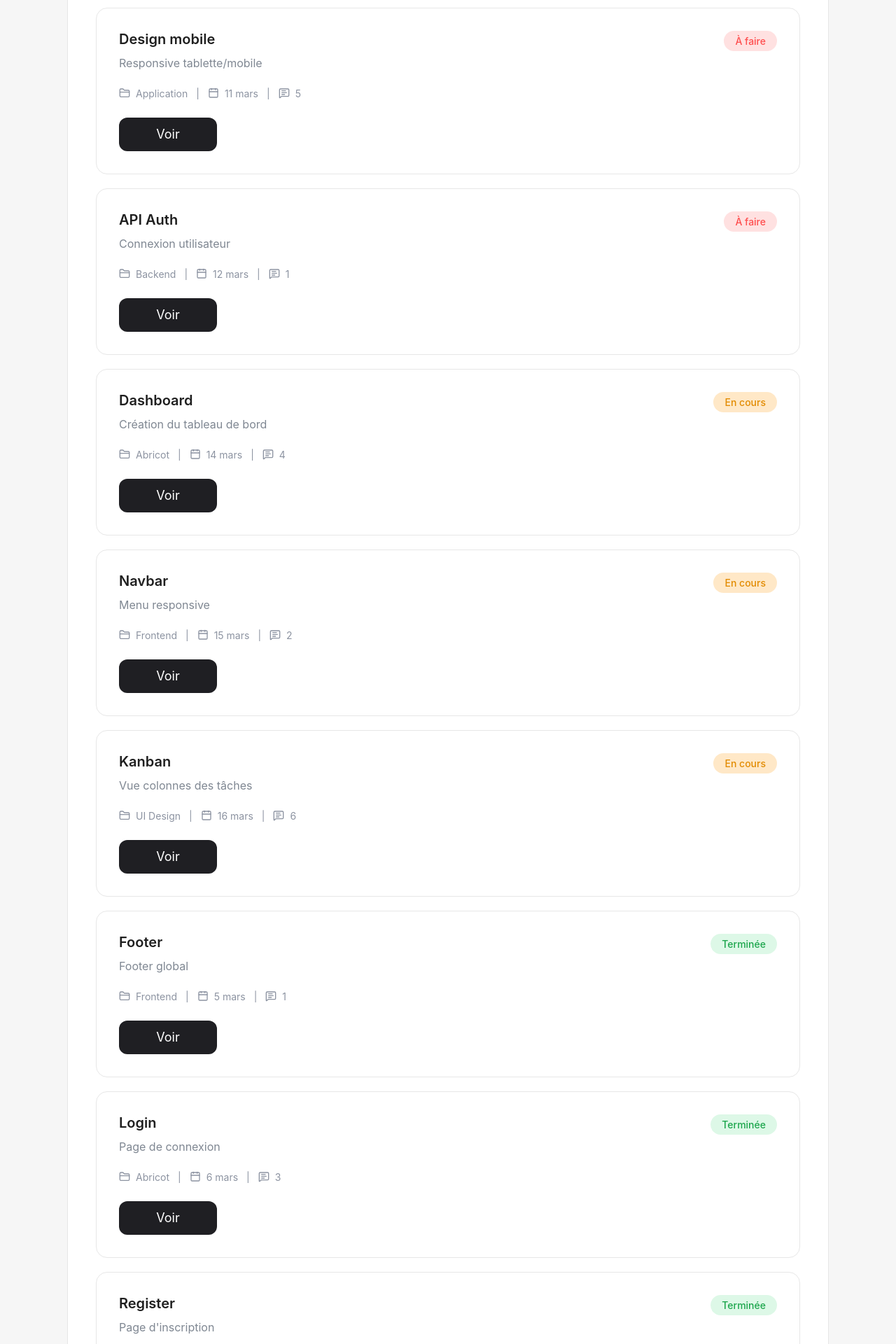
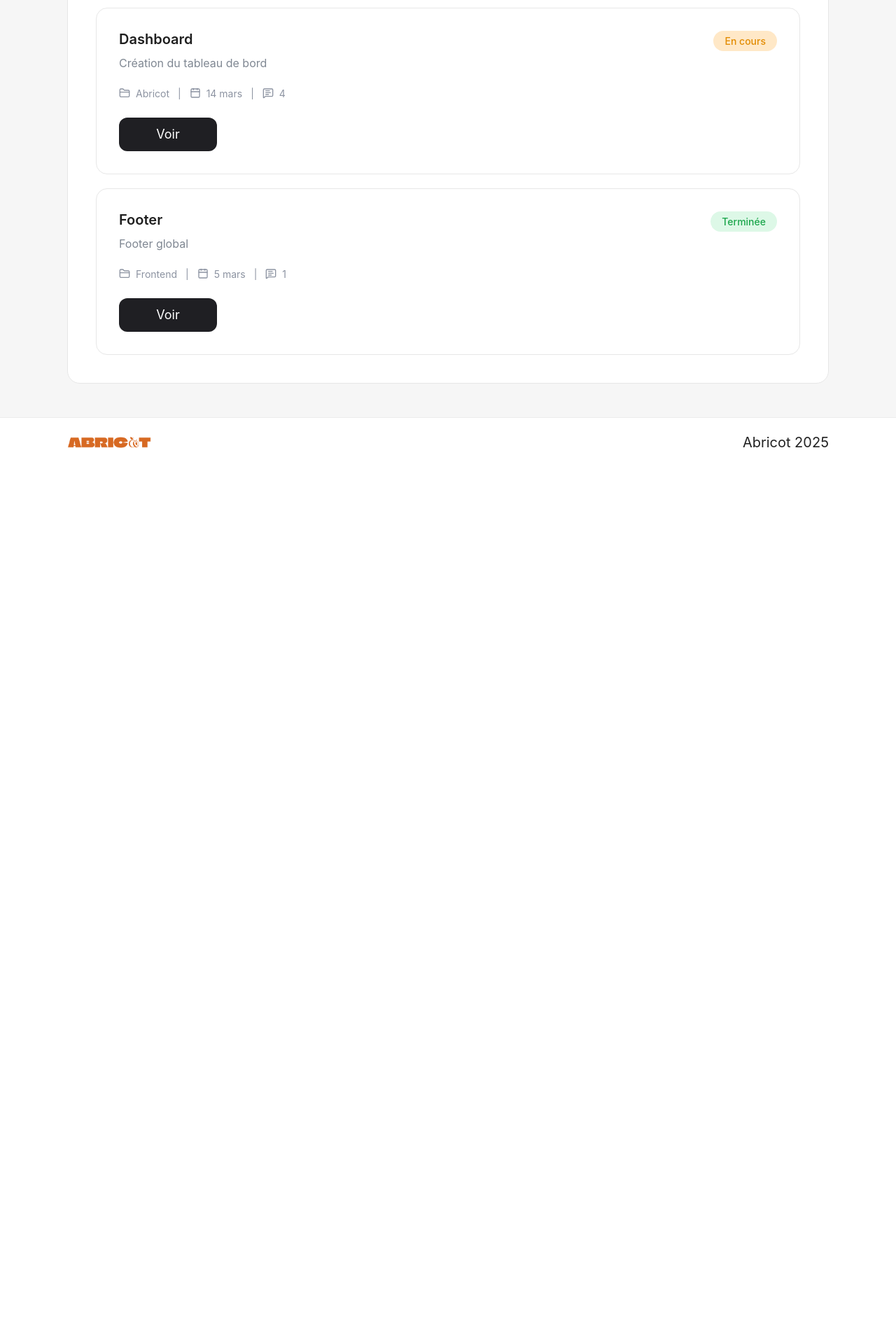
Before and after one commit to TomTrott/SaasAbricot, a React (Vite) app in the folder Frontend/: page /dashboard in a window 1280 px wide. Shown: the part 740-2660 px from the top of the page at 70% size. After the commit the page ends 1407 px from the top, so only its background shows below. Built offline with nearby package versions, Linux system fonts and the light colour scheme.

Commit message:
correction du bouton crée un projet et nettoyage de données mocker

```diff
--- a/Frontend/src/data/mockdata.ts
+++ b/Frontend/src/data/mockdata.ts
@@ -14,39 +14,8 @@ export const tasks = [
     project: "Site vitrine",
     comments: 2,
   },
-
   {
     id: "2",
-    title: "Design mobile",
-    description: "Responsive tablette/mobile",
-    status: "TODO",
-    priority: "MEDIUM",
-    dueDate: "2025-03-11",
-    createdAt: "2025-03-01",
-    updatedAt: "2025-03-01",
-    projectId: "project-1",
-    creatorId: "user-1",
-    project: "Application",
-    comments: 5,
-  },
-
-  {
-    id: "3",
-    title: "API Auth",
-    description: "Connexion utilisateur",
-    status: "TODO",
-    priority: "LOW",
-    dueDate: "2025-03-12",
-    createdAt: "2025-03-01",
-    updatedAt: "2025-03-01",
-    projectId: "project-2",
-    creatorId: "user-1",
-    project: "Backend",
-    comments: 1,
-  },
-
-  {
-    id: "4",
     title: "Dashboard",
     description: "Création du tableau de bord",
     status: "IN_PROGRESS",
@@ -59,39 +28,8 @@ export const tasks = [
     project: "Abricot",
     comments: 4,
   },
-
   {
-    id: "5",
-    title: "Navbar",
-    description: "Menu responsive",
-    status: "IN_PROGRESS",
-    priority: "MEDIUM",
-    dueDate: "2025-03-15",
-    createdAt: "2025-03-01",
-    updatedAt: "2025-03-01",
-    projectId: "project-3",
-    creatorId: "user-1",
-    project: "Frontend",
-    comments: 2,
-  },
-
-  {
-    id: "6",
-    title: "Kanban",
-    description: "Vue colonnes des tâches",
-    status: "IN_PROGRESS",
-    priority: "HIGH",
-    dueDate: "2025-03-16",
-    createdAt: "2025-03-01",
-    updatedAt: "2025-03-01",
-    projectId: "project-3",
-    creatorId: "user-1",
-    project: "UI Design",
-    comments: 6,
-  },
-
-  {
-    id: "7",
+    id: "3",
     title: "Footer",
     description: "Footer global",
     status: "DONE",
@@ -103,36 +41,6 @@ export const tasks = [
     creatorId: "user-1",
     project: "Frontend",
     comments: 1,
-  },
-
-  {
-    id: "8",
-    title: "Login",
-    description: "Page de connexion",
-    status: "DONE",
-    priority: "MEDIUM",
-    dueDate: "2025-03-06",
-    createdAt: "2025-03-01",
-    updatedAt: "2025-03-01",
-    projectId: "project-4",
-    creatorId: "user-1",
-    project: "Abricot",
-    comments: 3,
-  },
-
-  {
-    id: "9",
-    title: "Register",
-    description: "Page d'inscription",
-    status: "DONE",
-    priority: "LOW",
-    dueDate: "2025-03-07",
-    createdAt: "2025-03-01",
-    updatedAt: "2025-03-01",
-    projectId: "project-4",
-    creatorId: "user-1",
-    project: "Abricot",
-    comments: 2,
   },
 ];
 
--- a/Frontend/src/pages/Projects.tsx
+++ b/Frontend/src/pages/Projects.tsx
@@ -20,7 +20,7 @@ export default function Projects() {
             </p>
           </div>
 
-          <button className="w-full sm:w-fit whitespace-nowrap bg-[#1f1f23] text-white h-[54px] px-7 rounded-[14px] text-[16px] sm:text-[16px] lg:text-[20px] font-sm transition-all duration-300 hover:scale-[1.02] hover:shadow-xl hover:bg-black active:scale-[0.98]">
+          <button className="w-full sm:w-fit whitespace-nowrap bg-[#1f1f23] text-white h-[54px] px-7 rounded-[14px] text-[16px] sm:text-[18px] lg:text-[20px] font-sm transition-all duration-300 hover:scale-[1.02] hover:shadow-xl hover:bg-black active:scale-[0.98]">
             + Créer un projet
           </button>
         </div>
```
